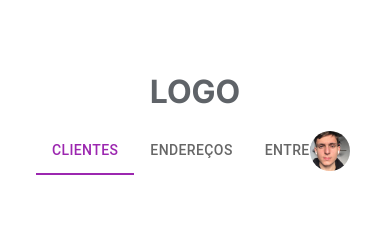
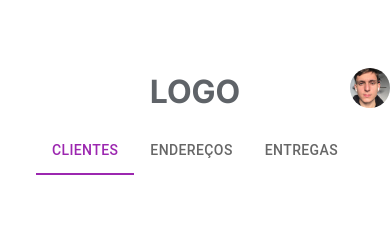
Before and after one commit to gustavoesposito/admin-panel, a Next.js app: page /UserManegement in a window 390 px wide. Shown: the top 225 px of the page. Built offline with nearby package versions, Linux system fonts and the light colour scheme; no server answers.

Commit message:
Adjusting styles

```diff
--- a/src/app/UserManegement/UserManagement.module.scss
+++ b/src/app/UserManegement/UserManagement.module.scss
@@ -64,20 +64,24 @@
   .logo {
     margin-bottom: 1rem;
     margin-top: 64px;
+    position: relative;
   }
 
   .tabs {
+    order: 3;
     width: 100%;
     justify-content: space-between;
     flex-direction: row;
     align-items: center;
+    padding-top: 2rem;
   }
 
   .profile {
-    align-self: flex-end;
-    padding-right: 32px;
-    margin-top: -3.5rem;
-    margin-bottom: 1rem;
+    order: 2;
+    position: absolute;
+    right: 0;
+    top: 0;
+    margin-top: 3.5rem;
   }
 }
 
--- a/src/app/page.tsx
+++ b/src/app/page.tsx
@@ -45,10 +45,10 @@ export default function Login() {
               fullWidth
               label="E-mail"
               variant="outlined"
-              className={styles.email}
               error={!!error.email}
               helperText={error.email}
               onChange={(e) => setEmail(e.target.value)}
+              sx={{ mb: 2 }}
             />
             <TextField
               fullWidth
```
